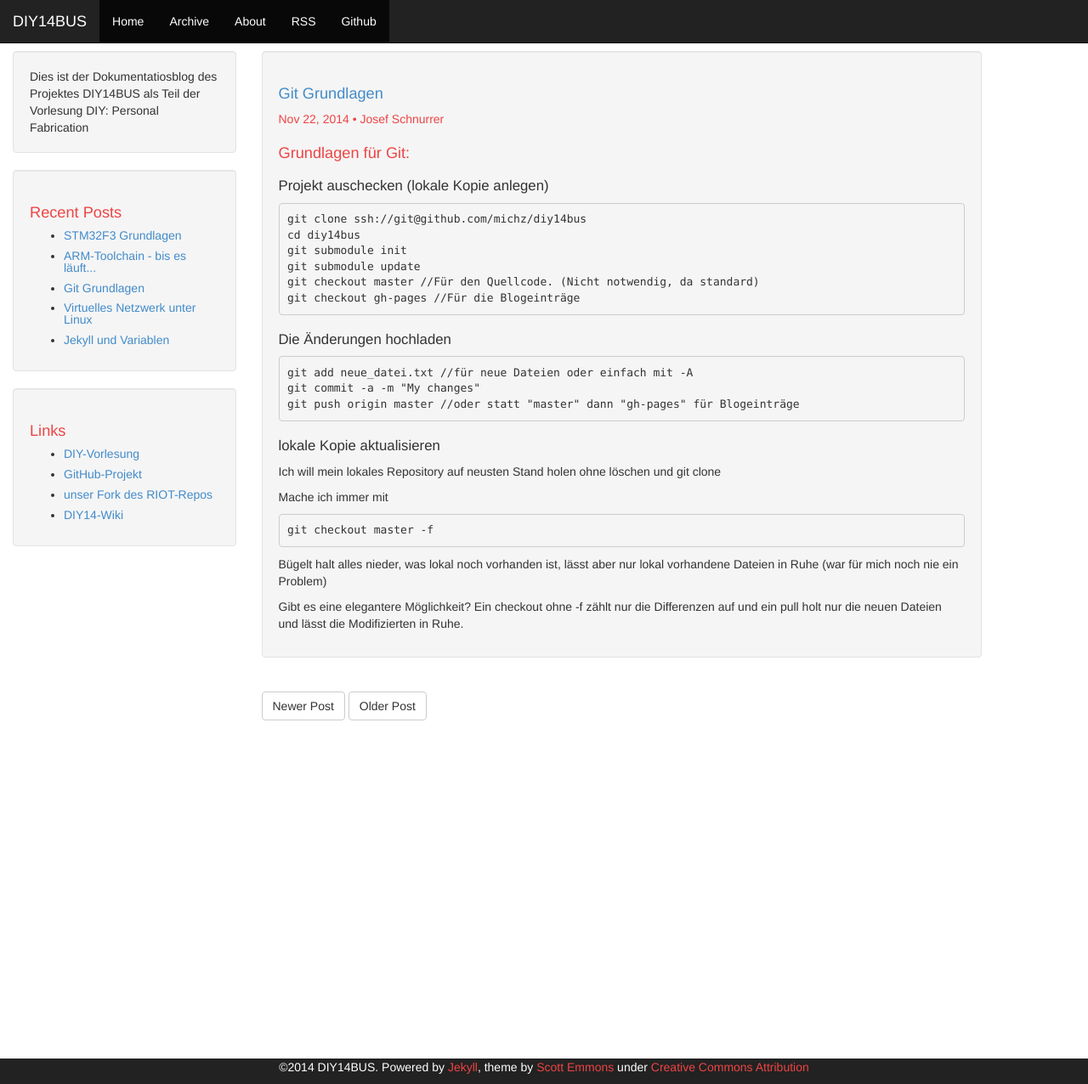
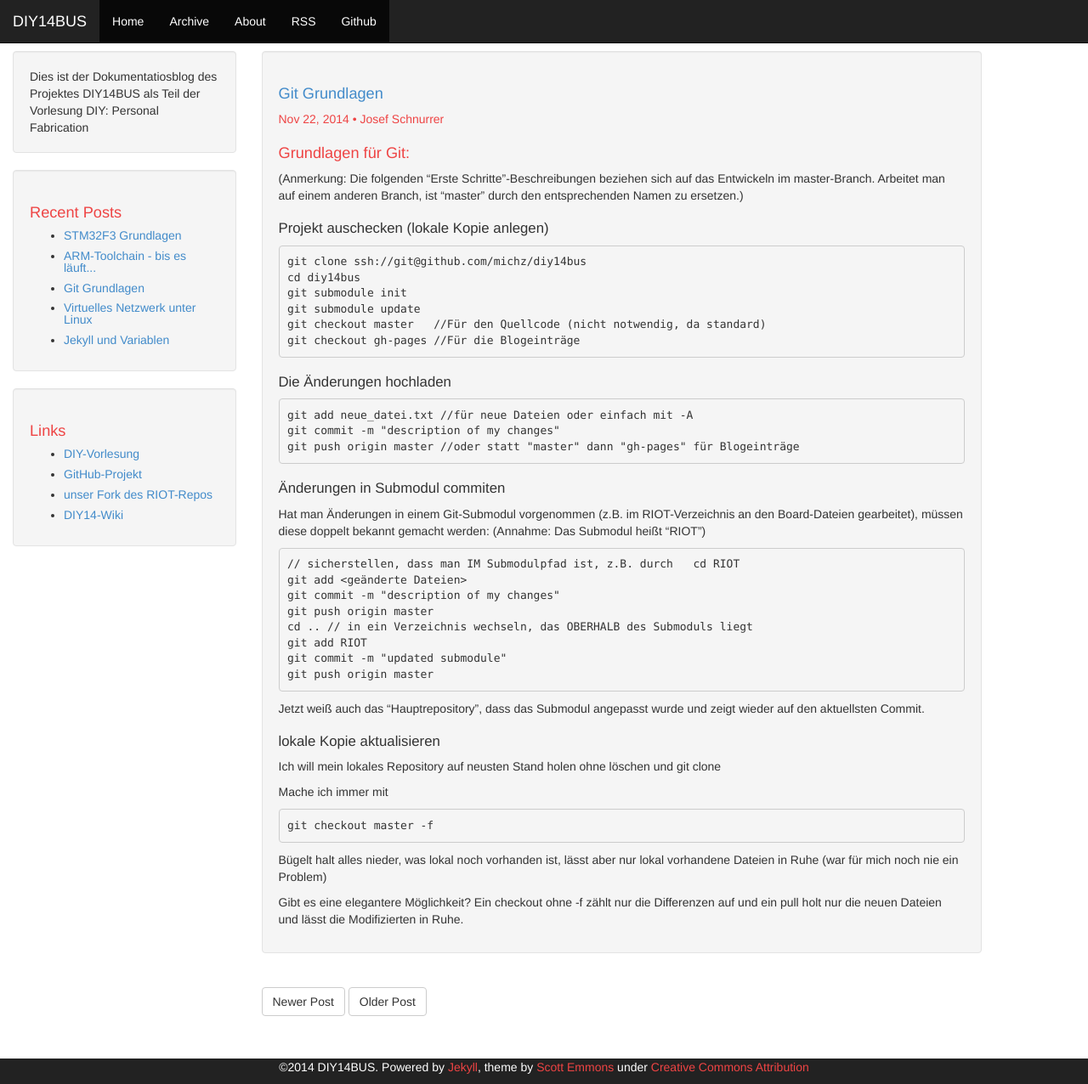
Before and after one commit to michz/diy14bus, a Jekyll site: the page built from _posts/2014-11-22-Git-Grundlagen.markdown, in a window 1280 px wide and 1276 px high. Shown: the whole window at 85% size. Built offline with Jekyll 4.4.1, drawn with Linux system fonts in a browser that asks for light colours; Markdown is read by kramdown in place of the engine named in the settings.

Commit message:
Update Git Grundlagen

```diff
--- a/_posts/2014-11-22-Git-Grundlagen.markdown
+++ b/_posts/2014-11-22-Git-Grundlagen.markdown
@@ -8,6 +8,9 @@ author: jschnurrer
 ---
 
 # Grundlagen für Git:
+(Anmerkung: Die folgenden "Erste Schritte"-Beschreibungen beziehen sich auf das
+Entwickeln im master-Branch. Arbeitet man auf einem anderen Branch, ist "master"
+durch den entsprechenden Namen zu ersetzen.)
 
 ## Projekt auschecken (lokale Kopie anlegen)
 
@@ -15,14 +18,31 @@ author: jschnurrer
     cd diy14bus
     git submodule init
     git submodule update
-    git checkout master //Für den Quellcode. (Nicht notwendig, da standard)
+    git checkout master   //Für den Quellcode (nicht notwendig, da standard)
     git checkout gh-pages //Für die Blogeinträge
 
 ## Die Änderungen hochladen
 
     git add neue_datei.txt //für neue Dateien oder einfach mit -A
-    git commit -a -m "My changes"
+    git commit -m "description of my changes"
     git push origin master //oder statt "master" dann "gh-pages" für Blogeinträge
+
+## Änderungen in Submodul commiten
+Hat man Änderungen in einem Git-Submodul vorgenommen (z.B. im RIOT-Verzeichnis an den
+Board-Dateien gearbeitet), müssen diese doppelt bekannt gemacht werden:
+(Annahme: Das Submodul heißt "RIOT")
+
+    // sicherstellen, dass man IM Submodulpfad ist, z.B. durch   cd RIOT
+    git add <geänderte Dateien>
+    git commit -m "description of my changes"
+    git push origin master
+    cd .. // in ein Verzeichnis wechseln, das OBERHALB des Submoduls liegt
+    git add RIOT
+    git commit -m "updated submodule"
+    git push origin master
+
+Jetzt weiß auch das "Hauptrepository", dass das Submodul angepasst wurde und
+zeigt wieder auf den aktuellsten Commit.
 
 ## lokale Kopie aktualisieren
 Ich will mein lokales Repository auf neusten Stand holen ohne löschen und git clone
```
